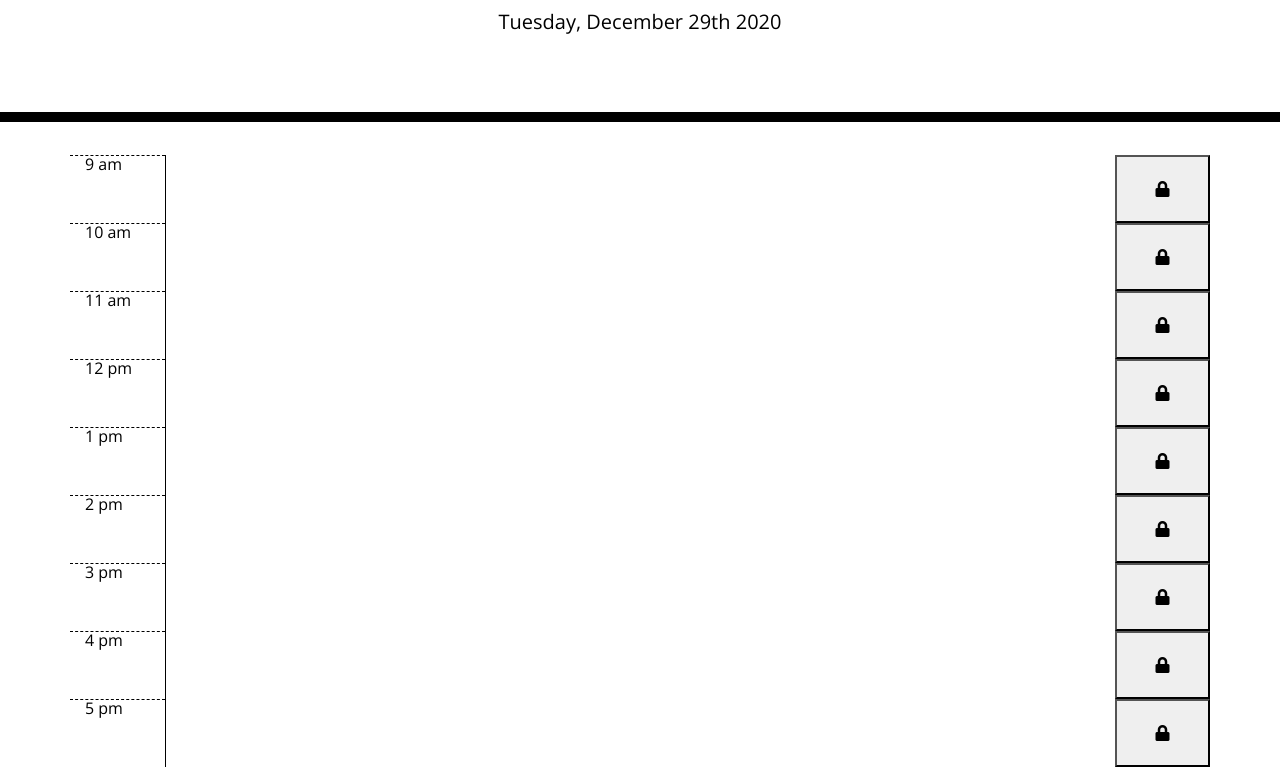
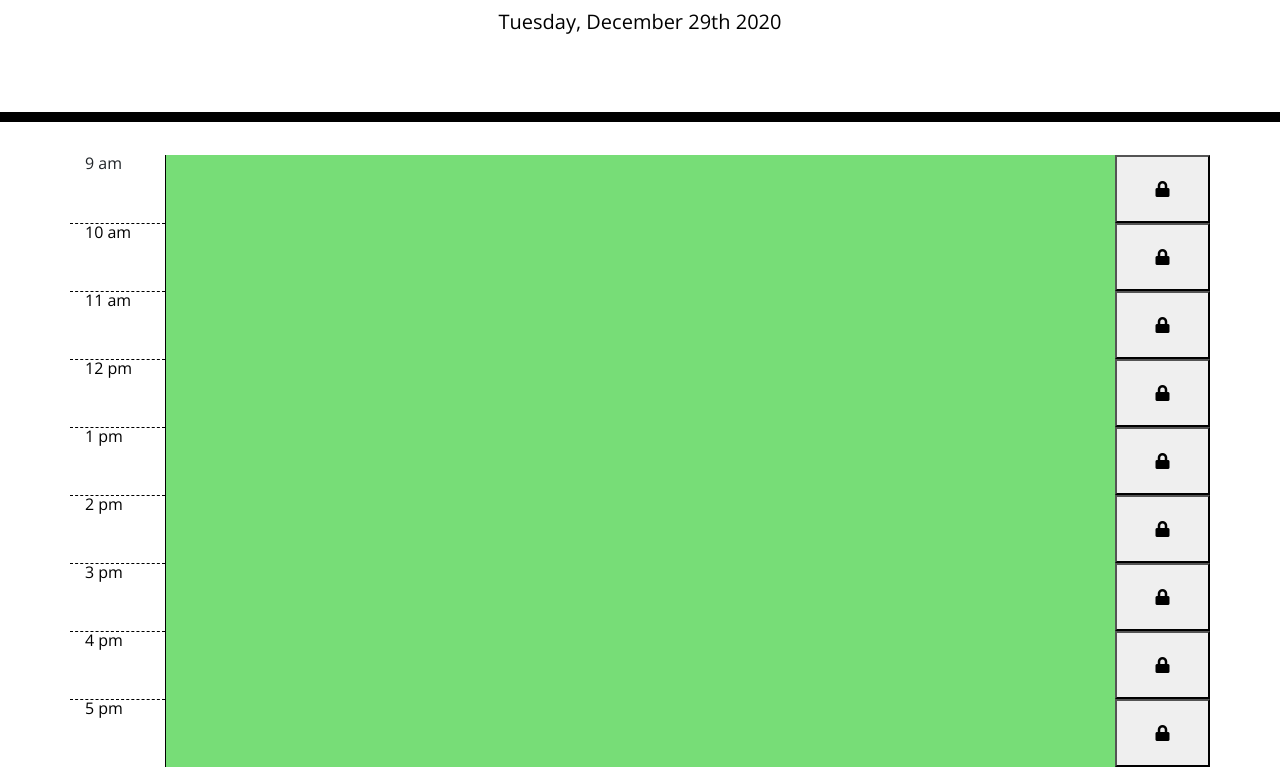
Before and after one commit to MSnow-21/Work_Day_Scheduler, a plain HTML site: page index.html in a window 1280 px wide. Shown: the part 182-949 px from the top of the page. Drawn offline with nearby package versions, Linux system fonts and the light colour scheme.

Commit message:
Updated ids and added time attribute to text areas in html. Added moment functions and local storage coding in javascript file

```diff
--- a/index.html
+++ b/index.html
@@ -31,40 +31,40 @@
     <div class="container">
       <!-- Timeblocks go here -->
       <div class="row">
-        <div class="col-xs-1 col-sm-1 col-md-1 col-lg-1 hour">9 am</div>
-        <textarea id="9amtext" class="col-xs-10 col-sm-10 col-md-10 col-lg-10" name="datearea9am" rows="3" cols="60"></textarea>
+        <div class="col-xs-1 col-sm-1 col-md-1 col-lg-1 hournine">9 am</div>
+        <textarea id="9amtext" time="9" class="col-xs-10 col-sm-10 col-md-10 col-lg-10" name="datearea9am" rows="3" cols="60"></textarea>
         <button type="submit" textarea="9amtext" class="col-xs-1 col-sm-1 col-md-1 col-lg-1 nineam"><i class="fas fa-lock"></i></button>
 
         <div class="col-xs-1 col-sm-1 col-md-1 col-lg-1 hour">10 am</div>
-        <textarea id="10amtext" class="col-xs-10 col-sm-10 col-md-10 col-lg-10" name="datearea10am" rows="3" cols="60"></textarea>
+        <textarea id="10amtext" time="10" class="col-xs-10 col-sm-10 col-md-10 col-lg-10" name="datearea10am" rows="3" cols="60"></textarea>
         <button type="submit" textarea="10amtext" class="col-xs-1 col-sm-1 col-md-1 col-lg-1 tenam"><i class="fas fa-lock"></i></button>
 
         <div class="col-xs-1 col-sm-1 col-md-1 col-lg-1 hour">11 am</div>
-        <textarea id="11amtext" class="col-xs-10 col-sm-10 col-md-10 col-lg-10" name="datearea11am" rows="3" cols="60"></textarea>
+        <textarea id="11amtext" time="11" class="col-xs-10 col-sm-10 col-md-10 col-lg-10" name="datearea11am" rows="3" cols="60"></textarea>
         <button type="submit" textarea="11amtext" class="col-xs-1 col-sm-1 col-md-1 col-lg-1 elevenam"><i class="fas fa-lock"></i></button>
 
         <div class="col-xs-1 col-sm-1 col-md-1 col-lg-1 hour">12 pm</div>
-        <textarea id="12pmtext" class="col-xs-10 col-sm-10 col-md-10 col-lg-10" name="datearea12pm" rows="3" cols="60"></textarea>
+        <textarea id="12pmtext" time="12" class="col-xs-10 col-sm-10 col-md-10 col-lg-10" name="datearea12pm" rows="3" cols="60"></textarea>
         <button type="submit" textarea="12pmtext" class="col-xs-1 col-sm-1 col-md-1 col-lg-1 twelvepm"><i class="fas fa-lock"></i></button>
 
         <div class="col-xs-1 col-sm-1 col-md-1 col-lg-1 hour">1 pm</div>
-        <textarea id="1pmtext" class="col-xs-10 col-sm-10 col-md-10 col-lg-10" name="datearea1pm" rows="3" cols="60"></textarea>
+        <textarea id="1pmtext" time="13" class="col-xs-10 col-sm-10 col-md-10 col-lg-10" name="datearea1pm" rows="3" cols="60"></textarea>
         <button type="submit" textarea="1pmtext" class="col-xs-1 col-sm-1 col-md-1 col-lg-1 onepm"><i class="fas fa-lock"></i></button>
 
         <div class="col-xs-1 col-sm-1 col-md-1 col-lg-1 hour">2 pm</div>
-        <textarea id="2pmtext" class="col-xs-10 col-sm-10 col-md-10 col-lg-10" name="datearea2pm" rows="3" cols="60"></textarea>
+        <textarea id="2pmtext" time="14" class="col-xs-10 col-sm-10 col-md-10 col-lg-10" name="datearea2pm" rows="3" cols="60"></textarea>
         <button type="submit" textarea="2pmtext" class="col-xs-1 col-sm-1 col-md-1 col-lg-1 twopm"><i class="fas fa-lock"></i></button>
 
         <div class="col-xs-1 col-sm-1 col-md-1 col-lg-1 hour">3 pm</div>
-        <textarea id="3pmtext" class="col-xs-10 col-sm-10 col-md-10 col-lg-10" name="datearea3pm" rows="3" cols="60"></textarea>
+        <textarea id="3pmtext" time="15" class="col-xs-10 col-sm-10 col-md-10 col-lg-10" name="datearea3pm" rows="3" cols="60"></textarea>
         <button type="submit" textarea="3pmtext" class="col-xs-1 col-sm-1 col-md-1 col-lg-1 threepm"><i class="fas fa-lock"></i></button>
 
         <div class="col-xs-1 col-sm-1 col-md-1 col-lg-1 hour">4 pm</div>
-        <textarea id="4pmtext" class="col-xs-10 col-sm-10 col-md-10 col-lg-10" name="datearea4pm" rows="3" cols="60"></textarea>
+        <textarea id="4pmtext" time="16" class="col-xs-10 col-sm-10 col-md-10 col-lg-10" name="datearea4pm" rows="3" cols="60"></textarea>
         <button type="submit" textarea="4pmtext" class="col-xs-1 col-sm-1 col-md-1 col-lg-1 fourpm"><i class="fas fa-lock"></i></button>
 
         <div class="col-xs-1 col-sm-1 col-md-1 col-lg-1 hour">5 pm</div>
-        <textarea id="5pmtext" class="col-xs-10 col-sm-10 col-md-10 col-lg-10" name="datearea5pm" rows="3" cols="60"></textarea>
+        <textarea id="5pmtext" time="17" class="col-xs-10 col-sm-10 col-md-10 col-lg-10" name="datearea5pm" rows="3" cols="60"></textarea>
         <button type="submit" textarea="5pmtext" class="col-xs-1 col-sm-1 col-md-1 col-lg-1 fivepm"><i class="fas fa-lock"></i></button>
 
       </div>
--- a/script.js
+++ b/script.js
@@ -95,10 +95,73 @@ buttonFive.addEventListener("click", function(event){
 
 // Assigning variable and adding text content for header date
 
-var m = moment().format("dddd, MMMM Do YYYY")
+var m = moment().format("dddd, MMMM Do YYYY");
 
 $("#currentDay").text(m);
 
 console.log(m);
 
-//
+// testing solutions for the first hour of work
+
+// Finding hour from current moment function time - see moment documentation for Gets
+
+var hour = moment().hours()
+console.log(hour);
+
+// testing variables
+
+// var a = moment();
+// var b = a.clone();
+// console.log(b.toString());
+
+// var c = moment().format("hA");
+// console.log(c);
+
+// text for 9 am div
+
+// var nine = moment().hour(9);
+// var nineText = nine.format("hA");
+// $(".hournine").text(nineText);
+// console.log(nineText.toString());
+
+// checking on the difference in time
+// var a to variable nine
+// a.diff(nine, 'hours');
+// console.log(a.diff(nine, 'hours'));
+
+// checking on is before
+// var d = moment(a, 'hour').isBefore(nine, 'hour');
+// console.log(d);
+
+// Using textarea and number attribute to
+
+$("textarea").each(function(){
+    var calendarHour = parseInt($(this).attr("time"))
+    if(calendarHour<hour){
+        $(this).addClass("past");
+    }else if(calendarHour>hour){
+        $(this).addClass("future");
+    }else{
+        $(this).addClass("present");
+    }
+})
+
+// Getting items from local storage after refresh
+
+$("#9amtext").val(localStorage.getItem("9amtext"));
+
+$("#10amtext").val(localStorage.getItem("10amtext"));
+
+$("#11amtext").val(localStorage.getItem("11amtext"));
+
+$("#12pmtext").val(localStorage.getItem("12pmtext"));
+
+$("#1pmtext").val(localStorage.getItem("1pmtext"));
+
+$("#2pmtext").val(localStorage.getItem("2pmtext"));
+
+$("#3pmtext").val(localStorage.getItem("3pmtext"));
+
+$("#4pmtext").val(localStorage.getItem("4pmtext"));
+
+$("#5pmtext").val(localStorage.getItem("5pmtext"));
```
